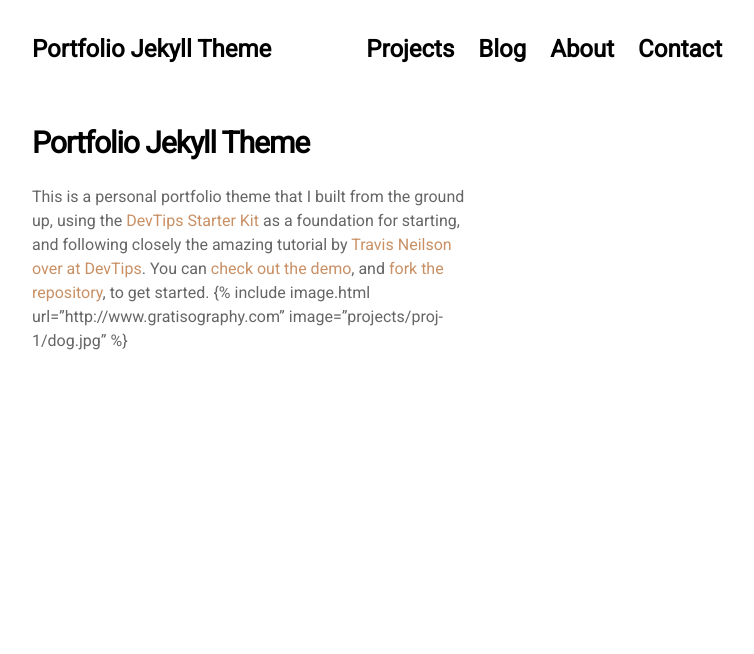
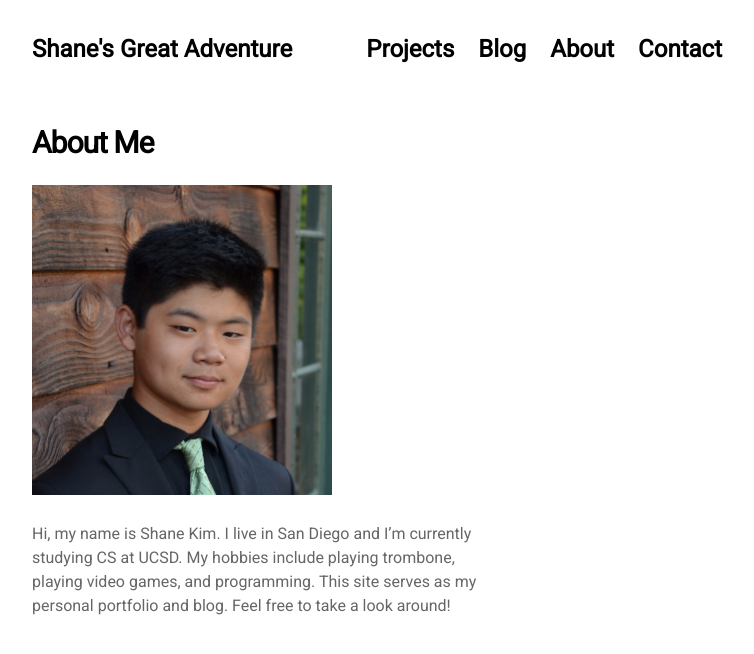
Before and after one commit to shanekim28/shanekim28.github.io, a Jekyll site: the page built from pages/about.html, in a window 1280 px wide. Shown: the top 654 px of the page, without its empty margins (263-1017 px from the left). Built offline with Jekyll 4.4.1, drawn with Linux system fonts in a browser that asks for light colours; nearby versions of some CDN libraries.

Commit message:
Updated About page

```diff
--- a/_config.yml
+++ b/_config.yml
@@ -12,6 +12,6 @@ sass:
 
 # Customise atom feed settings (this is where Jekyll-Feed gets configuration information)
 
-title:		           "Portfolio Jekyll Theme"
+title:		           "Shane's Great Adventure"
 description:	       "Powered by Jekyll and GitHub Pages"
 author:              "Paul Le"
--- a/_data/settings.yml
+++ b/_data/settings.yml
@@ -40,10 +40,13 @@ disqus:
 # About Section
 
 about: >
-  # Portfolio Jekyll Theme
+  # About Me
 
-  This is a personal portfolio theme that I built from the ground up, using the [DevTips Starter Kit](http://devtipsstarterkit.com/) as a foundation for starting, and following closely the amazing tutorial by [Travis Neilson over at DevTips](https://www.youtube.com/watch?v=T6jKLsxbFg4&list=PL0CB3OvPhDA_STygmp3sDenx3UpdOMk7P). You can [check out the demo](lenpaul.github.io/portfolio-jekyll-theme/), and [fork the repository](https://github.com/LeNPaul/portfolio-jekyll-theme/fork), to get started.
-  {% include image.html url="http://www.gratisography.com" image="projects/proj-1/dog.jpg" %}
+  <img src="/assets/img/shane-kim.jpg" alt="Me" width="300" />
+
+
+  Hi, my name is Shane Kim. I live in San Diego and I'm currently studying CS at UCSD. My hobbies include playing trombone, playing video games, and programming. This site serves as my personal portfolio and blog. Feel free to take a look around!
+
 
 contact: >
   # Contact
--- a/projects/proj-1.md
+++ b/projects/proj-1.md
@@ -1,6 +1,6 @@
 ---
 layout: post
-title: 'Project One'
+title: 'Hi'
 ---
 Mauris velit metus, tempor gravida nulla eget, auctor accumsan tellus. Curabitur volutpat sed dolor quis tempus. In scelerisque aliquam felis at tincidunt. Proin non augue fringilla, [pretium justo vitae](#), maximus dui. Nunc ipsum nisi, fermentum sit amet volutpat cursus, sodales ac nisl. Quisque nec tellus sem. Cras pharetra felis non quam mollis, nec efficitur lectus aliquet. Maecenas ipsum felis, eleifend nec [semper venenatis](#), consequat ut nunc. Donec est augue, facilisis quis placerat sed, imperdiet sit amet neque. Maecenas nec risus metus. Nunc non condimentum ipsum. Phasellus consectetur dapibus massa, convallis iaculis nisi vestibulum id. Phasellus et fringilla augue. Donec consequat dui ut rutrum elementum. Aenean nisi arcu, ornare eu lacus vel, faucibus tempor tortor.
 
```
Also changed, not shown: pages/about.html (line endings or trailing spaces).
